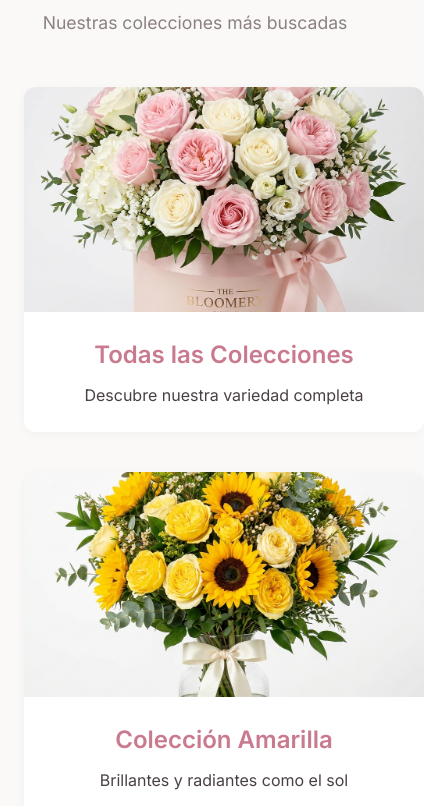
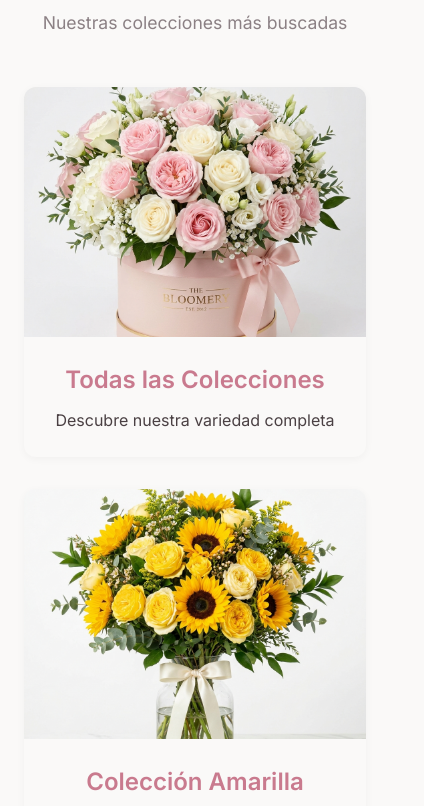
Before and after one commit to CarlosL-Code/demo-floreria-dise-o, a plain HTML site: page index.html in a window 390 px wide. Shown: the part 958-1764 px from the top of the page, 424 px wide, since content can reach past the window. Drawn offline with nearby package versions, Linux system fonts and the light colour scheme; a web font is replaced by a local one.

Commit message:
Fix responsive layout for product cards on mobile

```diff
--- a/index.html
+++ b/index.html
@@ -68,7 +68,7 @@
                 <p>Nuestras colecciones más buscadas</p>
             </div>
 
-            <div class="product-grid" style="grid-template-columns: repeat(auto-fill, minmax(400px, 1fr));">
+            <div class="product-grid collections-grid">
 
                 <div class="product-card" onclick="window.location.href='colecciones.html'" style="cursor: pointer;">
                     <div class="product-image-container" style="aspect-ratio: 16/9;">
--- a/styles.css
+++ b/styles.css
@@ -340,11 +340,15 @@ a {
 .product-grid {
     display: grid;
     grid-template-columns: repeat(auto-fill, minmax(300px, 1fr));
-    gap: 40px;
+    gap: 32px;
+}
+
+.collections-grid {
+    grid-template-columns: repeat(auto-fill, minmax(400px, 1fr));
 }
 
 .product-card {
-    background: var(--surface-color);
+    background: var(--bg-color);
     border-radius: var(--border-radius);
     overflow: hidden;
     box-shadow: var(--shadow-sm);
@@ -454,8 +458,12 @@ a {
         font-size: 1.1rem;
     }
 
-    .product-grid {
+    .product-grid, .collections-grid {
         grid-template-columns: 1fr;
+    }
+
+    .product-image-container {
+        height: 250px;
     }
 
     .modal-grid {
```
